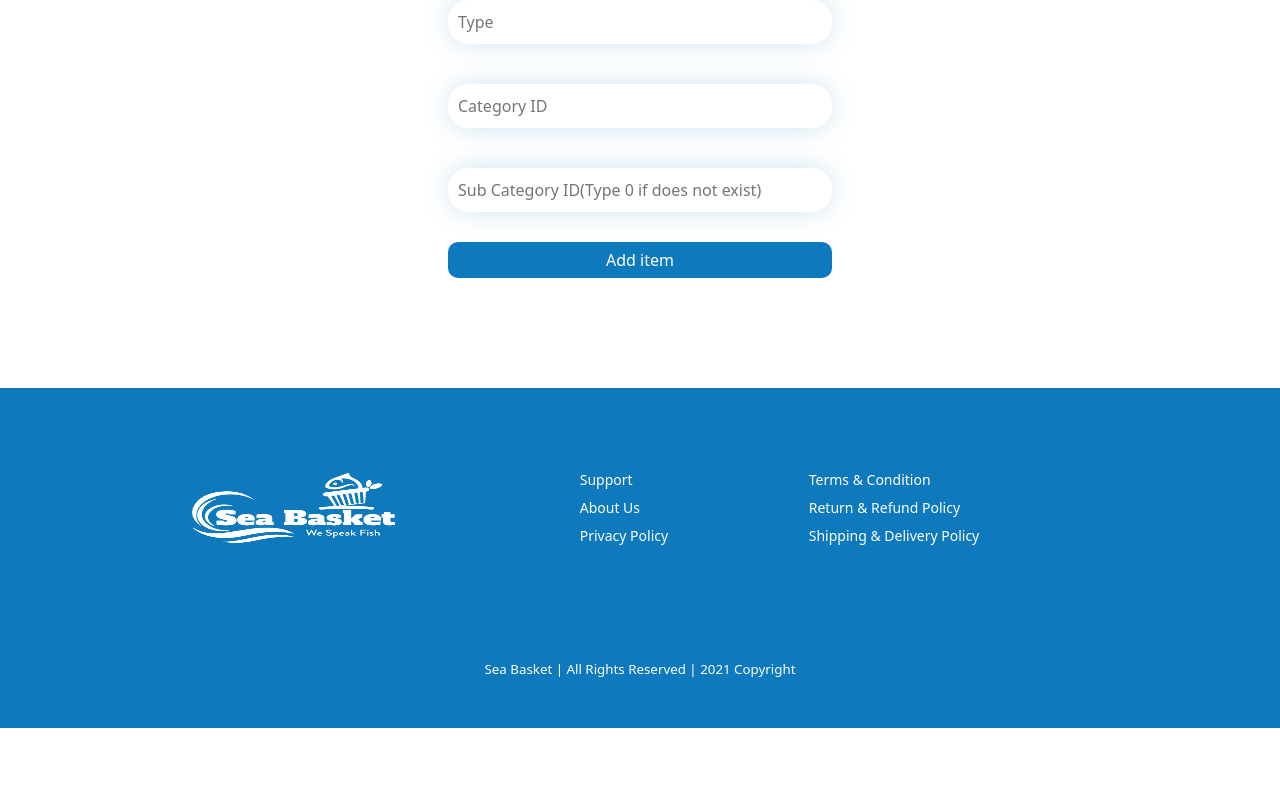
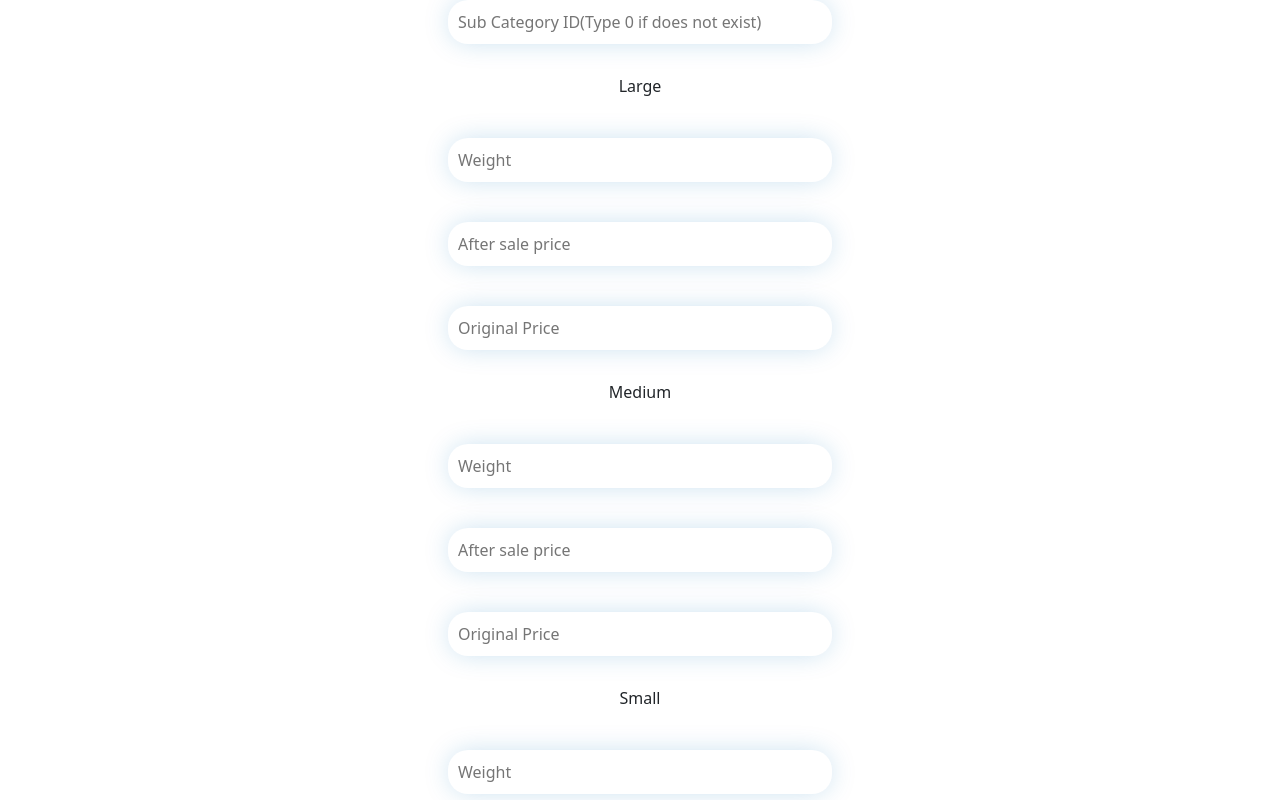
Before and after one commit to aarushi31/SB-admin, a React (Create React App) app: page /add-item in a window 1280 px wide. Shown: the part 1100-1900 px from the top of the page. Before the commit the page ends 1828 px from the top, so only its background shows below. Built offline with nearby package versions, Linux system fonts and the light colour scheme.

Commit message:
Changes made

```diff
--- a/src/Components/Edit/AddItem.js
+++ b/src/Components/Edit/AddItem.js
@@ -70,7 +70,9 @@ function AddSubCategory() {
 
     const [title,setTitle]=useState()
     const [sellPrice,setSellPrice]=useState()
-    const [origPrice,setOrigPrice]=useState()
+    const [origPrice1,setOrigPrice1]=useState()
+    const [origPrice2,setOrigPrice2]=useState()
+    const [origPrice3,setOrigPrice3]=useState()
     const [inStock,setInstock]=useState("In stock")
     const [desc,setDesc]=useState('');
     const [specif,setSpeci]=useState('');
@@ -79,6 +81,12 @@ function AddSubCategory() {
     const [cid,setCid]=useState();
     const [scid,setScid]=useState();
     const [optionsData,setOptionsdata]=useState({});
+    const [w1,setw1]=useState();
+    const [w2,setw2]=useState();
+    const [w3,setw3]=useState();
+    const [p1,setp1]=useState();
+    const [p2,setp2]=useState();
+    const [p3,setp3]=useState();
 
 
 
@@ -93,8 +101,6 @@ function AddSubCategory() {
     var data = JSON.stringify({
       "name": title,
       "image_url": url,
-      "after_sale_price": parseInt(sellPrice),
-      "actual_price": parseInt(origPrice),
       "in_stock": Boolean(inStock),
       "description": desc,
       "specification": specif,
@@ -102,13 +108,19 @@ function AddSubCategory() {
       "scid":scid,
       "options": {
         "1": {
-          "name": "Small"
+          "name": `Small ${w3}`,
+          "after_sale_price": parseInt(p3),
+          "actual_price": parseInt(origPrice3)
         },
         "2": {
-          "name": "Medium"
+          "name": `Medium ${w2}`,
+          "after_sale_price": parseInt(p2),
+          "actual_price": parseInt(origPrice2)
         },
         "3": {
-          "name": "Large"
+          "name": `Large ${w1}`,
+          "after_sale_price": parseInt(p1),
+          "actual_price": parseInt(origPrice1)
         }
       },
       "cid": cid
@@ -148,8 +160,7 @@ function AddSubCategory() {
             setScid();
             setDesc('');
             setInstock();
-            setOrigPrice();
-            setSellPrice()
+
           }
           else{
               setMessage('Error adding item')
@@ -191,8 +202,8 @@ function AddSubCategory() {
 
 
              <input type="text" placeholder="Item name" className="input" value={title} onChange={(e)=>setTitle(e.target.value)}/>
-             <input type="number" placeholder="Sell Price" className="input" value={sellPrice} onChange={(e)=>setSellPrice(e.target.value)}/>
-             <input type="number" placeholder="Original Price" className="input" value={origPrice} onChange={(e)=>setOrigPrice(e.target.value)}/>
+
+
              {/* <input type="text" placeholder="In Stock(Type true or false)" className="input" value={inStock} onChange={(e)=>setInstock(e.target.value==='true'?true:false)}/> */}
              <select name="In stock" value={inStock} className="input" onChange={(e)=>setInstock(e.target.value)} defaultValue="In stock">
                  <option value="In stock">In stock</option>
@@ -206,6 +217,21 @@ function AddSubCategory() {
              <input type="text" placeholder="Type" className="input" value={type} onChange={(e)=>setType(e.target.value)}/>
              <input type="text" placeholder="Category ID" className="input" value={cid} onChange={(e)=>setCid(e.target.value)}/>
              <input type="text" placeholder="Sub Category ID(Type 0 if does not exist)" className="input" value={scid} onChange={(e)=>setScid(e.target.value)}/>
+             <div className="options-container">
+               <span>Large</span>
+               <input type="text" placeholder="Weight" className="input" value={w1} onChange={(e)=>setw1(e.target.value)}/>
+               <input type="text" placeholder="After sale price" className="input" value={p1} onChange={(e)=>setp1(e.target.value)}/>
+               <input type="text" placeholder="Original Price" className="input" value={origPrice1} onChange={(e)=>setOrigPrice1(e.target.value)}/>
+               <span>Medium</span>
+               <input type="text" placeholder="Weight" className="input" value={w2} onChange={(e)=>setw2(e.target.value)}/>
+               <input type="text" placeholder="After sale price" className="input" value={p2} onChange={(e)=>setp2(e.target.value)}/>
+               <input type="text" placeholder="Original Price" className="input" value={origPrice2} onChange={(e)=>setOrigPrice2(e.target.value)}/>
+               <span>Small</span>
+               <input type="text" placeholder="Weight" className="input" value={w3} onChange={(e)=>setw3(e.target.value)}/>
+               <input type="text" placeholder="After sale price" className="input" value={p3} onChange={(e)=>setp3(e.target.value)}/>
+               <input type="text" placeholder="Original Price" className="input" value={origPrice3} onChange={(e)=>setOrigPrice3(e.target.value)}/>
+             </div>
+
              {/* <select name="Options" value={options}>
                 <option value="1" onSelect={()=>setOptions(1)}>Large, medium, small</option>
                 <option value="2" onSelect={()=>setOptions(2)}>One size</option>
--- a/src/Components/Edit/EditItem.js
+++ b/src/Components/Edit/EditItem.js
@@ -19,6 +19,16 @@ function MyVerticallyCenteredModal(props) {
     const [speci,setSpeci]=useState();
     const [type,setType]=useState();
     const [instock,setInstock]=useState("In stock");
+    const [w1,setw1]=useState();
+    const [w2,setw2]=useState();
+    const [w3,setw3]=useState();
+    const [p1,setp1]=useState();
+    const [p2,setp2]=useState();
+    const [p3,setp3]=useState();
+    const [origPrice1,setOrigPrice1]=useState()
+    const [origPrice2,setOrigPrice2]=useState()
+    const [origPrice3,setOrigPrice3]=useState()
+    const [url,setUrl]=useState('');
 
     let pid=localStorage.getItem('pid');
 
@@ -30,9 +40,27 @@ function MyVerticallyCenteredModal(props) {
             console.log(res.data.Detail.name)
             setDetail(res.data.Detail);
             console.log(detail)
+
+
             setTitle(res.data.Detail.name);
-            setSellPrice(res.data.Detail.after_sale_price)
-            setOrigPrice(res.data.Detail.actual_price);
+            setUrl(res.data.Detail.image_url)
+
+            setp1(res.data.Detail.options[2].after_sale_price)
+            setp2(res.data.Detail.options[1].after_sale_price)
+            setp3(res.data.Detail.options[0].after_sale_price)
+
+            setOrigPrice1(res.data.Detail.options[2].actual_price)
+            setOrigPrice2(res.data.Detail.options[1].actual_price)
+            setOrigPrice3(res.data.Detail.options[0].actual_price)
+
+            let str=res.data.Detail.options[2].name;
+            let str2=res.data.Detail.options[1].name;
+            let str3=res.data.Detail.options[0].name;
+            setw1(str.substr(str.indexOf(' ')+1))
+            setw2(str2.substr(str2.indexOf(' ')+1))
+            setw3(str3.substr(str3.indexOf(' ')+1))
+
+
             setDesc(res.data.Detail.description);
             setSpeci(res.data.Detail.specification);
             setType(res.data.Detail.Type)
@@ -48,7 +76,7 @@ function MyVerticallyCenteredModal(props) {
             console.log(err)
         })
     },[props.onHide])
-    const [url,setUrl]=useState('');
+
 
     const getUrl=()=>{
 
@@ -114,21 +142,25 @@ function MyVerticallyCenteredModal(props) {
     var data = JSON.stringify({
         "name": title,
         "image_url": url,
-        "after_sale_price": parseInt(sellPrice),
-        "actual_price": parseInt(origPrice),
         "in_stock": Boolean(instock),
         "description": desc,
         "specification": speci,
         "Type": type,
         "options": {
             "1": {
-            "name": "Small"
+              "name": `Small ${w3}`,
+              "after_sale_price": parseInt(p3),
+              "actual_price": parseInt(origPrice3)
             },
             "2": {
-            "name": "Medium"
+              "name": `Medium ${w2}`,
+              "after_sale_price": parseInt(p2),
+              "actual_price": parseInt(origPrice2)
             },
             "3": {
-            "name": "Large"
+              "name": `Large ${w1}`,
+              "after_sale_price": parseInt(p1),
+              "actual_price": parseInt(origPrice1)
             }
           },
         "pid": pid
@@ -214,25 +246,83 @@ function MyVerticallyCenteredModal(props) {
             onChange={(e)=>setTitle(e.target.value)}
             style={{marginTop:'20px'}}
         />
+        <label style={{marginTop:'30px'}}>Large</label>
         <FormControl
-            placeholder="Sell Price"
-            aria-label="Sell Price"
+            placeholder="Weight"
+            aria-label="Weight"
             aria-describedby="basic-addon2"
-            value={sellPrice}
-            onChange={(e)=>setSellPrice(e.target.value)}
+            value={w1}
+            onChange={(e)=>setw1(e.target.value)}
+        />
+            <FormControl
+            placeholder="Sale Price"
+            aria-label="Sale Price"
+            aria-describedby="basic-addon2"
+            value={p1}
+            onChange={(e)=>setp1(e.target.value)}
         />
             <FormControl
             placeholder="Original Price"
             aria-label="Original Price"
             aria-describedby="basic-addon2"
-            value={origPrice}
-            onChange={(e)=>setOrigPrice(e.target.value)}
+            value={origPrice1}
+            onChange={(e)=>setOrigPrice1(e.target.value)}
         />
+
+
+<label style={{marginTop:'30px'}}>Medium</label>
+        <FormControl
+            placeholder="Weight"
+            aria-label="Weight"
+            aria-describedby="basic-addon2"
+            value={w2}
+            onChange={(e)=>setw2(e.target.value)}
+        />
+            <FormControl
+            placeholder="Sale Price"
+            aria-label="Sale Price"
+            aria-describedby="basic-addon2"
+            value={p2}
+            onChange={(e)=>setp2(e.target.value)}
+        />
+            <FormControl
+            placeholder="Original Price"
+            aria-label="Original Price"
+            aria-describedby="basic-addon2"
+            value={origPrice2}
+            onChange={(e)=>setOrigPrice2(e.target.value)}
+        />
+
+        <label style={{marginTop:'30px'}}>Small</label>
+        <FormControl
+            placeholder="Weight"
+            aria-label="Weight"
+            aria-describedby="basic-addon2"
+            value={w3}
+            onChange={(e)=>setw3(e.target.value)}
+        />
+            <FormControl
+            placeholder="Sale Price"
+            aria-label="Sale Price"
+            aria-describedby="basic-addon2"
+            value={p3}
+            onChange={(e)=>setp3(e.target.value)}
+        />
+            <FormControl
+            placeholder="Original Price"
+            aria-label="Original Price"
+            aria-describedby="basic-addon2"
+            value={origPrice3}
+            onChange={(e)=>setOrigPrice3(e.target.value)}
+        />
+
+
          <FormControl
             placeholder="Specification"
             aria-label="Specification"
             aria-describedby="basic-addon2"
             value={speci}
+            style={{marginTop:'30px'}}
             onChange={(e)=>setSpeci(e.target.value)}
         />
          <FormControl
@@ -250,6 +340,7 @@ function MyVerticallyCenteredModal(props) {
             onChange={(e)=>setType(e.target.value)}
         />
 
+        <label style={{marginTop:'30px'}}>In stock</label>
         <select name="In stock" value={instock} className="input" defaultValue="In stock" onChange={(e)=>setInstock(e.target.value)}>
                 <option value="In stock">In stock</option>
                 <option value="true">yes</option>
@@ -340,8 +431,8 @@ function EditItem() {
                         <div className="product" key={idx}>
                             <img src={product.image_url} alt="product-image"/>
                             <span>{product.name}</span>
-                            <span>₹ {product.after_sale_price}</span>
-                            <span>₹ {product.actual_price}</span>
+                            <span>₹ {product.options[1].after_sale_price}</span>
+                            <span>₹ {product.options[1].actual_price}</span>
                             <div className="edit-buttons">
                                 <p className="edit" onClick={(e) => openModal(product.pid,e)}>Edit Item</p>
                                 <p className="delete" onClick={(e)=>handleDelete(product.pid,e)}>Delete item</p>
--- a/src/Components/Edit/style.css
+++ b/src/Components/Edit/style.css
@@ -105,3 +105,15 @@
     color: red;
     cursor: pointer;
 }
+
+.options-container{
+    width: 100%;
+    display: flex;
+    flex-direction: column;
+    align-items: center;
+    justify-content: center;
+}
+
+.options-container span{
+    margin-top: 30px;
+}
```
Lines whose indentation alone changed are shown as unchanged.
